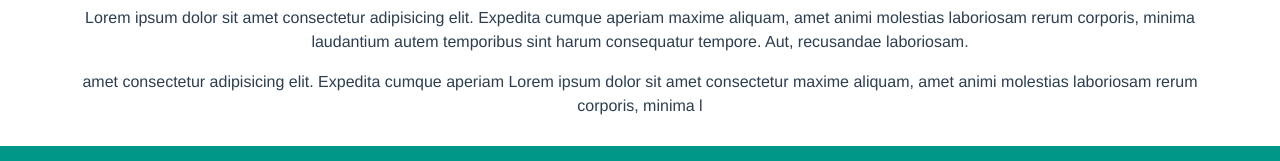
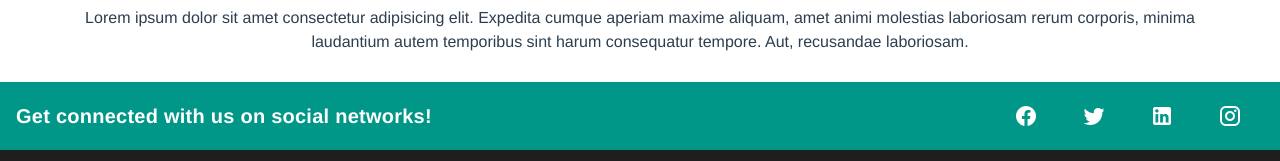
Before and after one commit to alejandro088/recommended-repository, a Vue app: page / in a window 1280 px wide. Shown: the part 425-586 px from the top of the page. Built offline with nearby package versions, Linux system fonts and the light colour scheme.

Commit message:
feat: initial commit

```diff
--- a/src/views/Home.vue
+++ b/src/views/Home.vue
@@ -16,11 +16,6 @@
                 sint harum consequatur tempore. Aut, recusandae laboriosam.
             </p>
 
-            <p>
-                amet consectetur adipisicing elit.
-                Expedita cumque aperiam Lorem ipsum dolor sit amet consectetur  maxime aliquam, amet animi molestias
-                laboriosam rerum corporis, minima l
-            </p>
         </v-container>
 
         <Footer />
```
Also changed, not shown: 1 other file (tests, documents, lock files or other folders).
